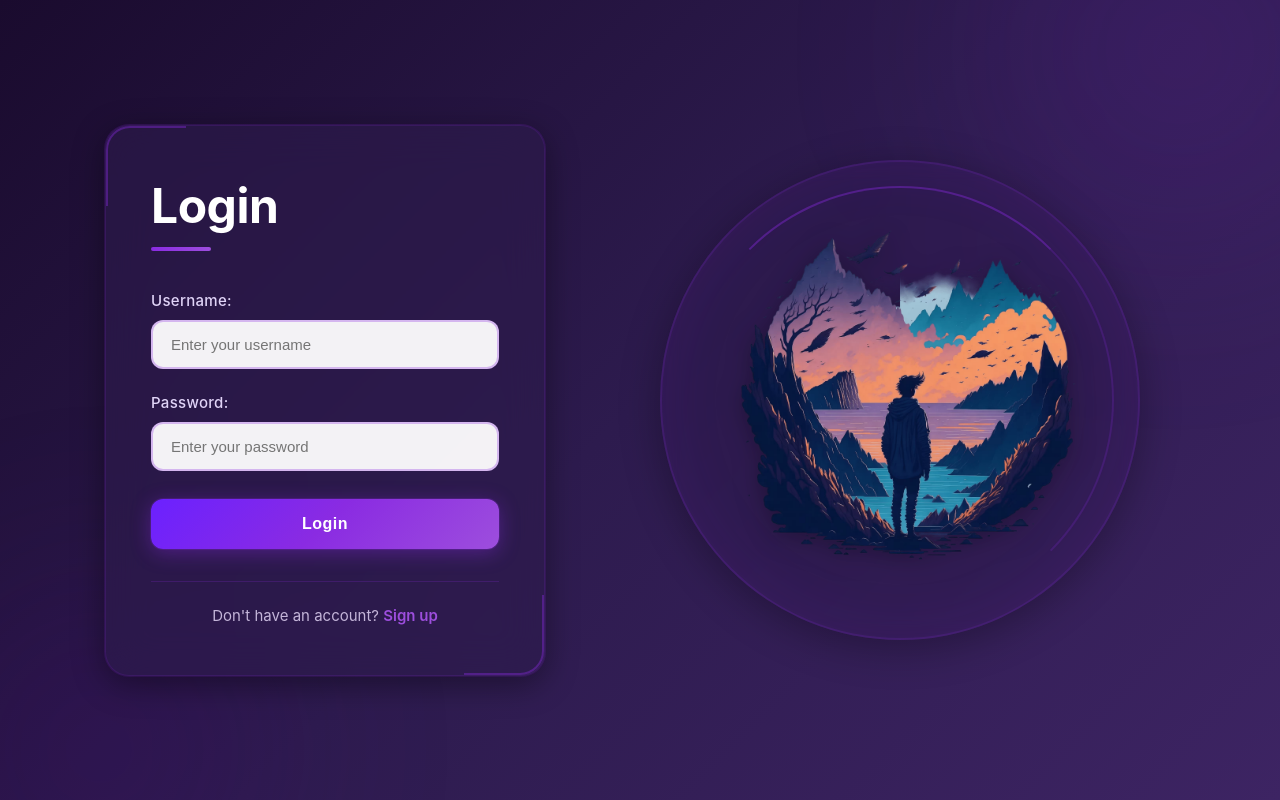
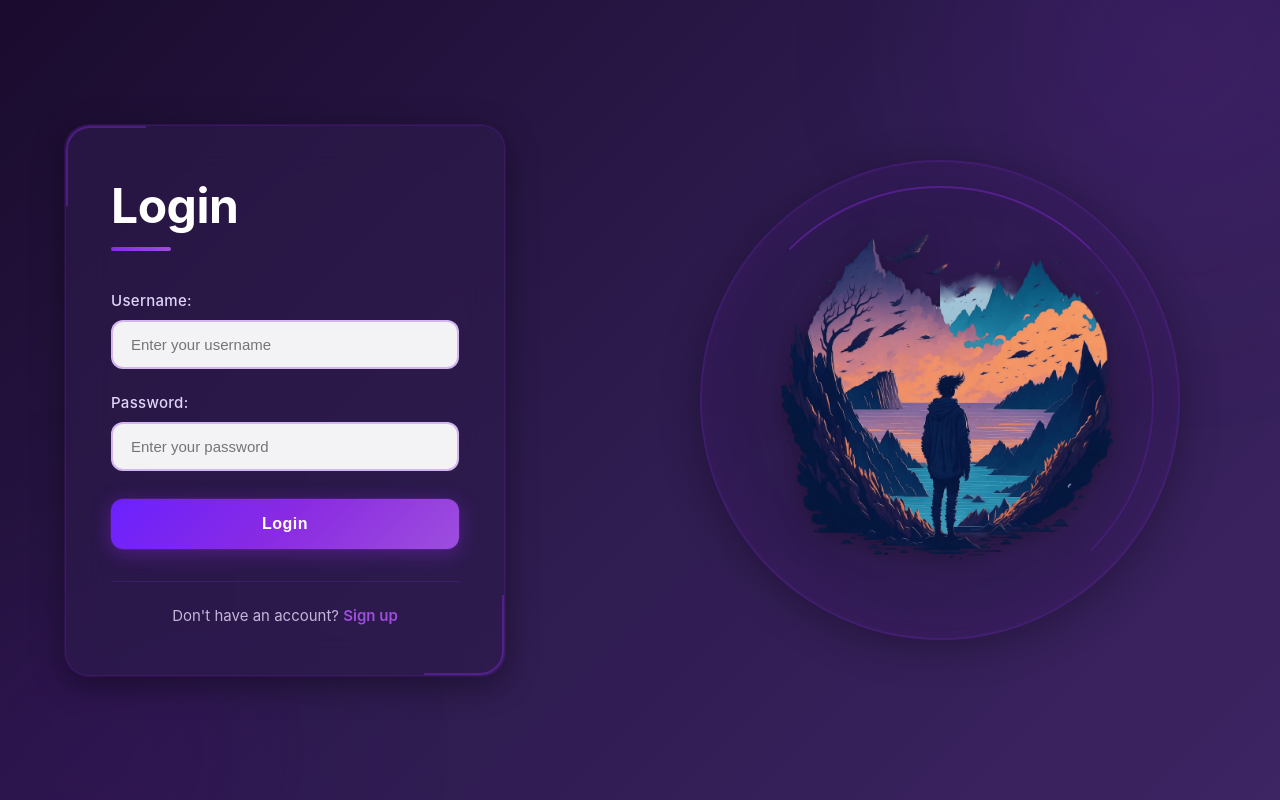
Before and after one commit to Niduka292/email-service-frontend, a React (Vite) app: page /login in a window 1280 px wide. Built offline with nearby package versions, Linux system fonts and the light colour scheme; no server answers.

Commit message:
Update stylings on Login page image

```diff
--- a/src/pages/LoginPage.jsx
+++ b/src/pages/LoginPage.jsx
@@ -323,7 +323,8 @@ const LoginPage = () => {
                 alignItems: 'center',
                 justifyContent: 'center',
                 position: 'relative',
-                zIndex: 1
+                zIndex: 1,
+                marginLeft: '80px'
             }}>
                 <div style={{
                     width: '100%',
```
